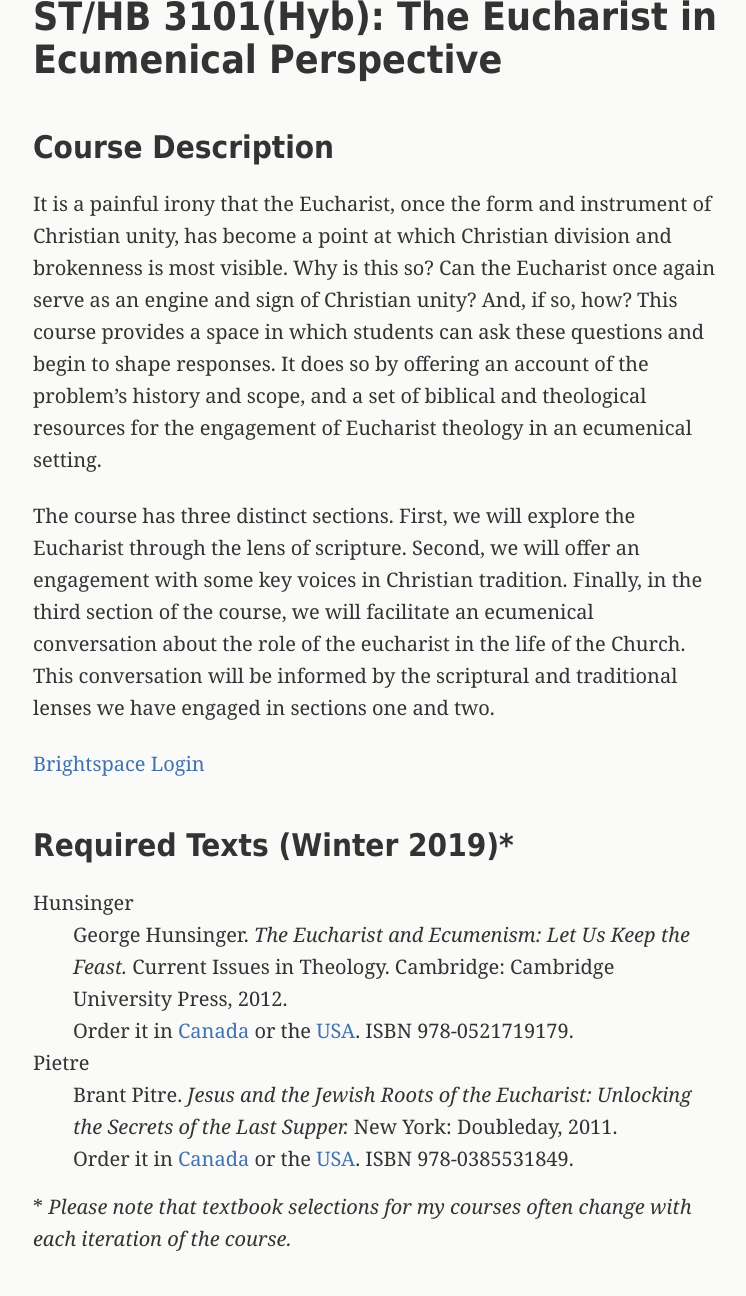
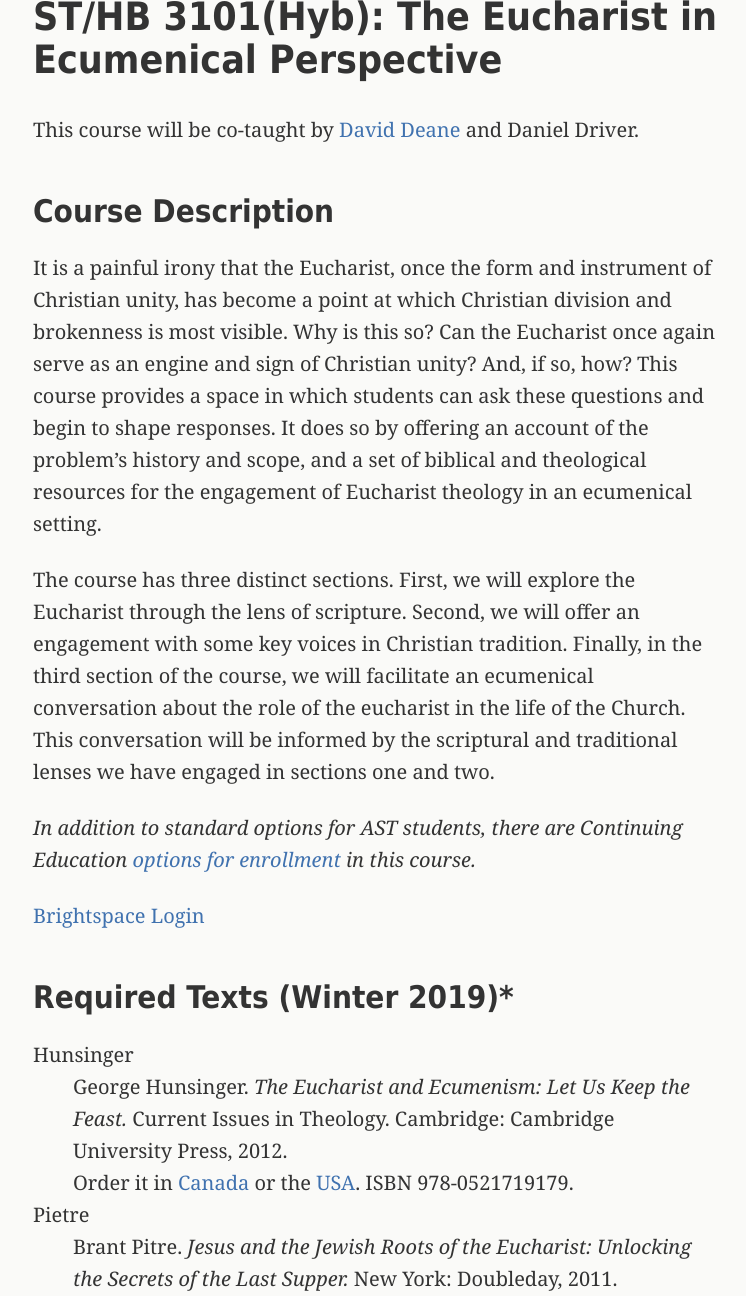
Before and after one commit to danieldriver/danieldriver.github.io, a Jekyll site: the page built from _pages/sthb-3101.md, in a window 1280 px wide and 1400 px high, cut to the strip 104-1400 px from the top of the window. Shown: the whole strip, without its empty margins (265-1011 px from the left). Built offline with Jekyll 4.4.1, drawn with Linux system fonts in a browser that asks for light colours.

Commit message:
add co-prof and ConEd options

```diff
--- a/_pages/sthb-3101.md
+++ b/_pages/sthb-3101.md
@@ -4,6 +4,8 @@ title: ST/HB 3101
 permalink: courses/sthb-3101/
 subtitle: "ST/HB 3101(Hyb): The Eucharist in Ecumenical Perspective"
 ---
+
+This course will be co-taught by [David Deane](https://twitter.com/ddeanetheology) and Daniel Driver.
 
 ## Course Description
 
@@ -24,6 +26,8 @@ third section of the course, we will facilitate an ecumenical
 conversation about the role of the eucharist in the life of the Church.
 This conversation will be informed by the scriptural and traditional
 lenses we have engaged in sections one and two.
+
+*In addition to standard options for AST students, there are Continuing Education [options for enrollment](http://www.astheology.ns.ca/con-ed/winter-2019/eucharist-in-ecumenical-perspective.html) in this course.*
 
 <!-- [Download the Syllabus (Winter 2019)](#) -->
 
```
